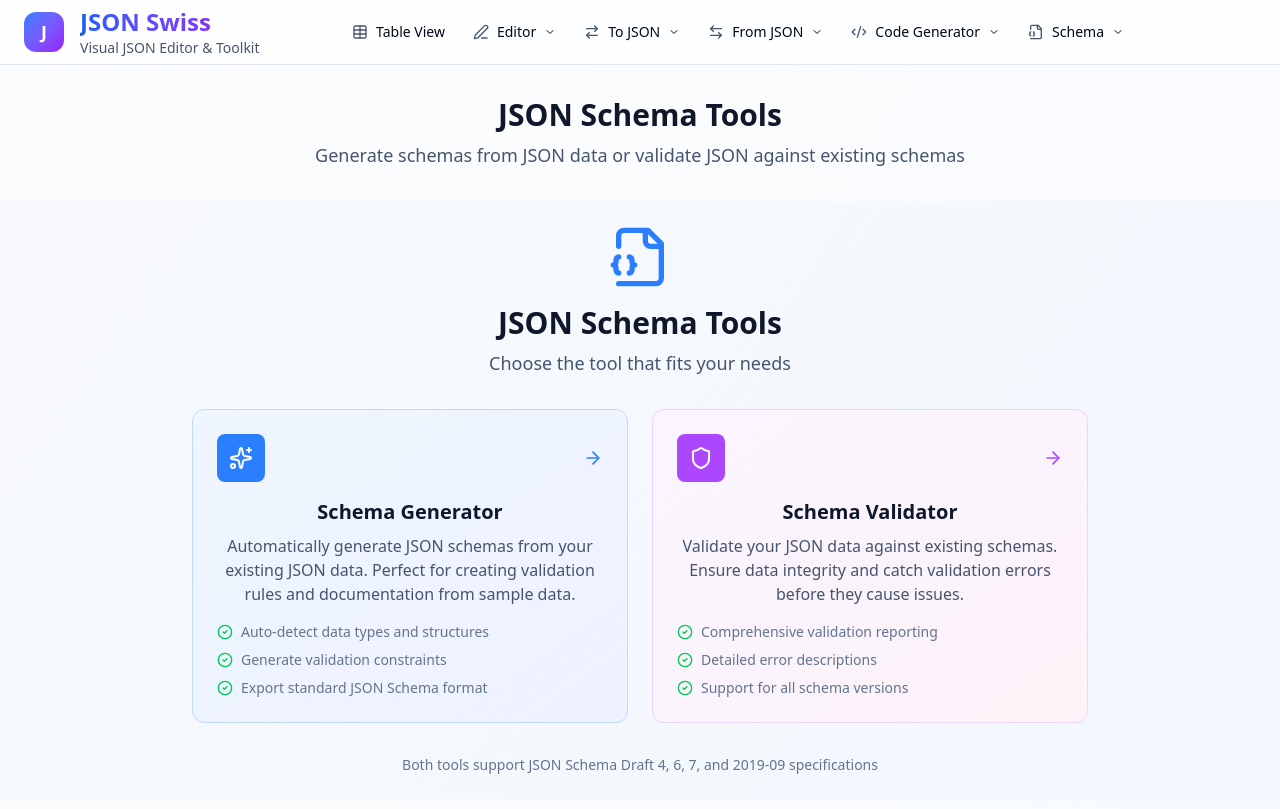
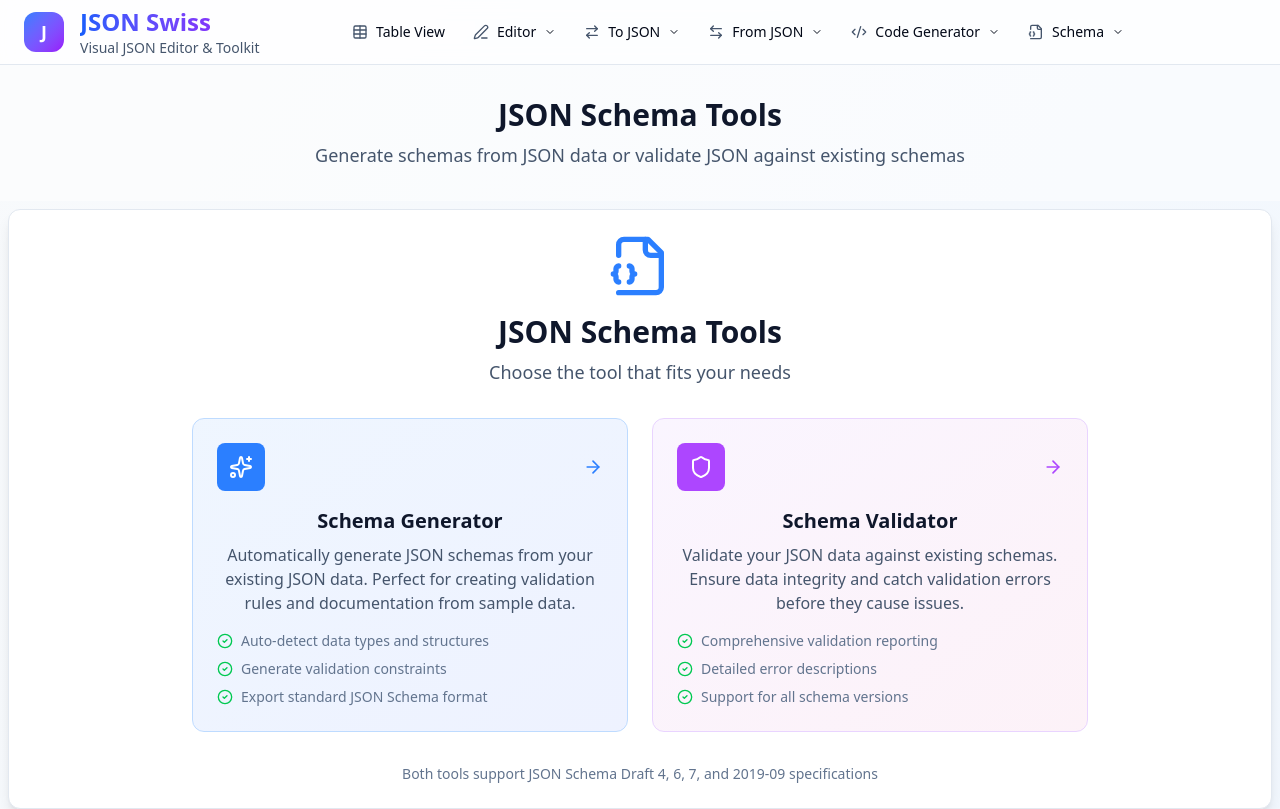
Before and after one commit to ThomasChant/jsonswiss-next, a Next.js app: page /schema in a window 1280 px wide. Shown: the top 809 px of the page. Built offline with nearby package versions, Linux system fonts and the light colour scheme.

Commit message:
feat(布局): 优化页面布局和高度计算
改进多个组件的布局结构和高度计算，包括：
- 添加新的CSS变量和工具类
- 调整表格编辑器和布局组件的高度处理
- 优化滚动和溢出行为

```diff
--- a/src/app/globals.css
+++ b/src/app/globals.css
@@ -31,9 +31,9 @@
     --core-area-max-height: calc(100vh - var(--header-height) - 6rem);
     --core-area-default-height: calc(100vh - var(--header-height) - var(--title-section-height)- 6rem);
     /* JSON Table Editor specific height variables */
-    --json-table-editor-height: calc(100vh - var(--header-height));
-    --json-table-editor-min-height: calc(100vh - var(--header-height));
-    --json-table-editor-max-height: calc(100vh - var(--header-height));
+    --json-table-editor-height: calc(100vh - var(--header-height) - var(--title-section-height) - 1rem);
+    --json-table-editor-min-height: calc(100vh - var(--header-height) - var(--title-section-height) - 1rem);
+    --json-table-editor-max-height: calc(100vh - var(--header-height) - var(--title-section-height) - 1rem);
     --input-area-max-height: calc(100vh - var(--header-height) - var(--title-section-height) - 2rem);
     --json-input-max-height: 2000px;
     --mobile-input-max-height: calc(100vh - var(--header-height) - var(--title-section-height) - 2rem);
@@ -68,9 +68,9 @@
     --core-area-max-height: calc(100vh - var(--header-height));
     --core-area-default-height: calc(100vh - var(--header-height) - var(--title-section-height));
     /* JSON Table Editor specific height variables */
-    --json-table-editor-height: calc(100vh - var(--header-height));
-    --json-table-editor-min-height: calc(100vh - var(--header-height));
-    --json-table-editor-max-height: calc(100vh - var(--header-height));
+    --json-table-editor-height: calc(100vh - var(--header-height) - var(--title-section-height) - 1rem);
+    --json-table-editor-min-height: calc(100vh - var(--header-height) - var(--title-section-height) - 1rem);
+    --json-table-editor-max-height: calc(100vh - var(--header-height) - var(--title-section-height) - 1rem);
     --input-area-max-height: calc(100vh - var(--header-height) - var(--title-section-height) - 2rem);
     --json-input-max-height: 2000px;
     --mobile-input-max-height: calc(100vh - var(--header-height) - var(--title-section-height) - 2rem);
@@ -338,4 +338,9 @@
     min-height: 0;
     overflow-y: auto;
   }
+
+  /* Full screen height utility for ToolPageLayoutServer */
+  .h-screen-minus-header {
+    height: calc(100vh - var(--header-height) - var(--title-section-height));
+  }
 }
--- a/src/app/json-table-editor/page.tsx
+++ b/src/app/json-table-editor/page.tsx
@@ -167,9 +167,9 @@ export default function JsonTableEditorPage() {
         sidebarPosition="left"
         useFullScreenHeight={true}
       >
-        <div className="flex flex-col">
+        <div className="flex flex-col h-full min-h-0">
           {/* Header with breadcrumb and controls */}
-          <div className="flex items-center justify-between p-4 bg-white dark:bg-gray-900 border-b border-t border-gray-200 dark:border-gray-700 border">
+          <div className="flex items-center justify-between p-4 bg-white dark:bg-gray-900 border-b border-t border-gray-200 dark:border-gray-700 border shrink-0">
             <div className="flex items-center space-x-2">
               {/* <nav className="flex items-center text-sm text-gray-600 dark:text-gray-400">
                 {breadcrumbPath.map((segment, index) => (
@@ -247,8 +247,10 @@ export default function JsonTableEditorPage() {
           </div>
 
           {/* Main content area */}
-          <div className="flex-1 p-4 overflow-x-auto overflow-y-auto">
-            {renderTableContent()}
+          <div className="flex-1 p-4 overflow-hidden min-h-0">
+            <div className="h-full">
+              {renderTableContent()}
+            </div>
           </div>
         </div>
       </ToolPageLayoutServer>
--- a/src/components/layout/ToolPageLayoutServer.tsx
+++ b/src/components/layout/ToolPageLayoutServer.tsx
@@ -68,12 +68,12 @@ export function ToolPageLayoutServer({
       )}>
         {showSidebar ? (
           <div className={cn(
-            "grid h-full",
+            "grid h-full gap-2 p-2",
             rightPanel ? "grid-cols-three-panel" : "grid-cols-sidebar"
           )}>
             {/* Sidebar */}
             {sidebarPosition === 'left' && (
-              <div className="border-r border-t  border-b border-slate-200 dark:border-slate-700 bg-white/80 dark:bg-slate-900/80">
+              <div className="bg-white dark:bg-slate-900 rounded-xl shadow-lg border border-slate-200 dark:border-slate-700">
                 <div className="h-full overflow-hidden">
                   <Sidebar />
                 </div>
@@ -81,8 +81,8 @@ export function ToolPageLayoutServer({
             )}
 
             {/* Main Content Area */}
-            <div className="flex flex-col min-h-0 border-b border-slate-200 dark:border-slate-700">
-              <div className="flex-1 overflow-x-auto overflow-y-auto min-h-0">
+            <div className="bg-white dark:bg-slate-900 rounded-xl shadow-lg border border-slate-200 dark:border-slate-700 flex flex-col min-h-0">
+              <div className="flex-1 overflow-hidden min-h-0">
                 <ErrorBoundary>
                   {children}
                 </ErrorBoundary>
@@ -91,7 +91,7 @@ export function ToolPageLayoutServer({
 
             {/* Center Sidebar */}
             {sidebarPosition === 'center' && (
-              <div className="border-l border-slate-200 dark:border-slate-700 bg-white/80 dark:bg-slate-900/80">
+              <div className="bg-white dark:bg-slate-900 rounded-xl shadow-lg border border-slate-200 dark:border-slate-700">
                 <div className="h-full overflow-hidden">
                   <Sidebar />
                 </div>
@@ -100,7 +100,7 @@ export function ToolPageLayoutServer({
 
             {/* Right Panel */}
             {rightPanel && (
-              <div className="border-l border-slate-200 dark:border-slate-700 bg-white/80 dark:bg-slate-900/80">
+              <div className="bg-white dark:bg-slate-900 rounded-xl shadow-lg border border-slate-200 dark:border-slate-700">
                 <div className="h-full overflow-hidden">
                   {rightPanel}
                 </div>
@@ -108,9 +108,9 @@ export function ToolPageLayoutServer({
             )}
           </div>
         ) : (
-          <div className="h-full">
-            <div className="flex flex-col h-full">
-              <div className="flex-1 overflow-x-auto overflow-y-auto min-h-0">
+          <div className="h-full p-2">
+            <div className="bg-white dark:bg-slate-900 rounded-xl shadow-lg border border-slate-200 dark:border-slate-700 flex flex-col h-full">
+              <div className="flex-1 overflow-hidden min-h-0">
                 <ErrorBoundary>
                   {children}
                 </ErrorBoundary>
--- a/src/components/table/EnhancedTableView.tsx
+++ b/src/components/table/EnhancedTableView.tsx
@@ -655,10 +655,10 @@ export function EnhancedTableView({
   }
 
   return (
-    <div className={cn("space-y-4", className)}>
+    <div className={cn("flex flex-col h-full", className)}>
       {/* Enhanced Toolbar */}
       {path.length === 0 && <div className={cn(
-        "flex items-center justify-between gap-4 bg-gray-50 dark:bg-gray-800/50 rounded-lg",
+        "flex items-center justify-between gap-4 bg-gray-50 dark:bg-gray-800/50 rounded-lg shrink-0",
         density === 'compact' ? "p-2 gap-2" : "p-3 gap-4"
       )}>
         <div className="flex items-center gap-3">
@@ -695,7 +695,7 @@ export function EnhancedTableView({
 
       {/* Filter Chips */}
       {filters.length > 0 && (
-        <div className="flex flex-wrap gap-2">
+        <div className="flex flex-wrap gap-2 shrink-0">
           {filters.map(filter => (
             <div
               key={filter.id}
@@ -717,7 +717,7 @@ export function EnhancedTableView({
 
       {/* Table */}
       <div className={cn(
-        "overflow-x-auto overflow-y-auto rounded-lg border border-gray-200 dark:border-gray-700",
+        "flex-1 overflow-x-auto overflow-y-auto rounded-lg border border-gray-200 dark:border-gray-700 min-h-0",
         "scrollbar-table"
       )} style={maxHeight ? { maxHeight } : {}}>
         <table ref={tableRef} className="w-full bg-white dark:bg-gray-900" style={{ minWidth: 'max-content' }}>
--- a/tailwind.config.ts
+++ b/tailwind.config.ts
@@ -71,6 +71,7 @@ const config: Config = {
         'core-max': 'var(--core-area-max-height)',
         'core-default': 'var(--core-area-default-height)',
         'json-table-editor': 'var(--json-table-editor-height)',
+        'screen-minus-header': 'calc(100vh - var(--header-height) - var(--title-section-height))',
       },
       keyframes: {
         "accordion-down": {
```
